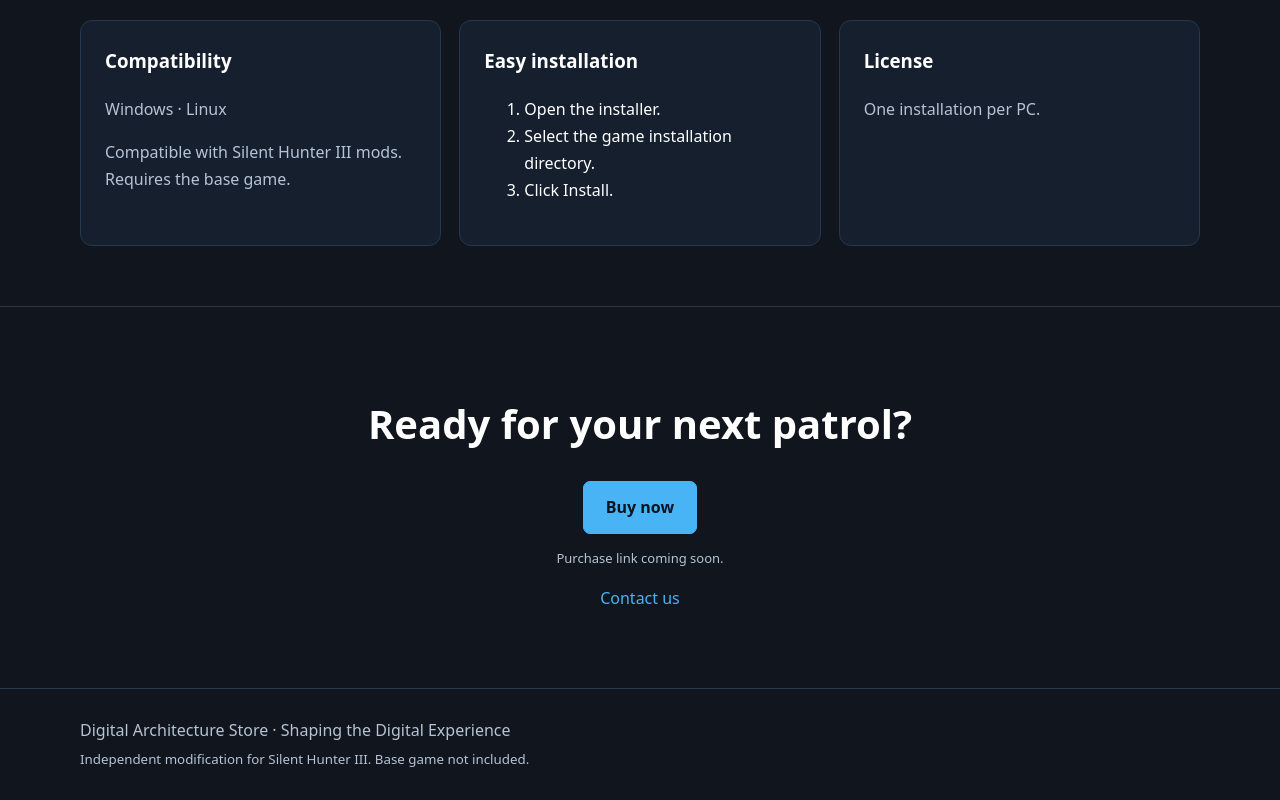
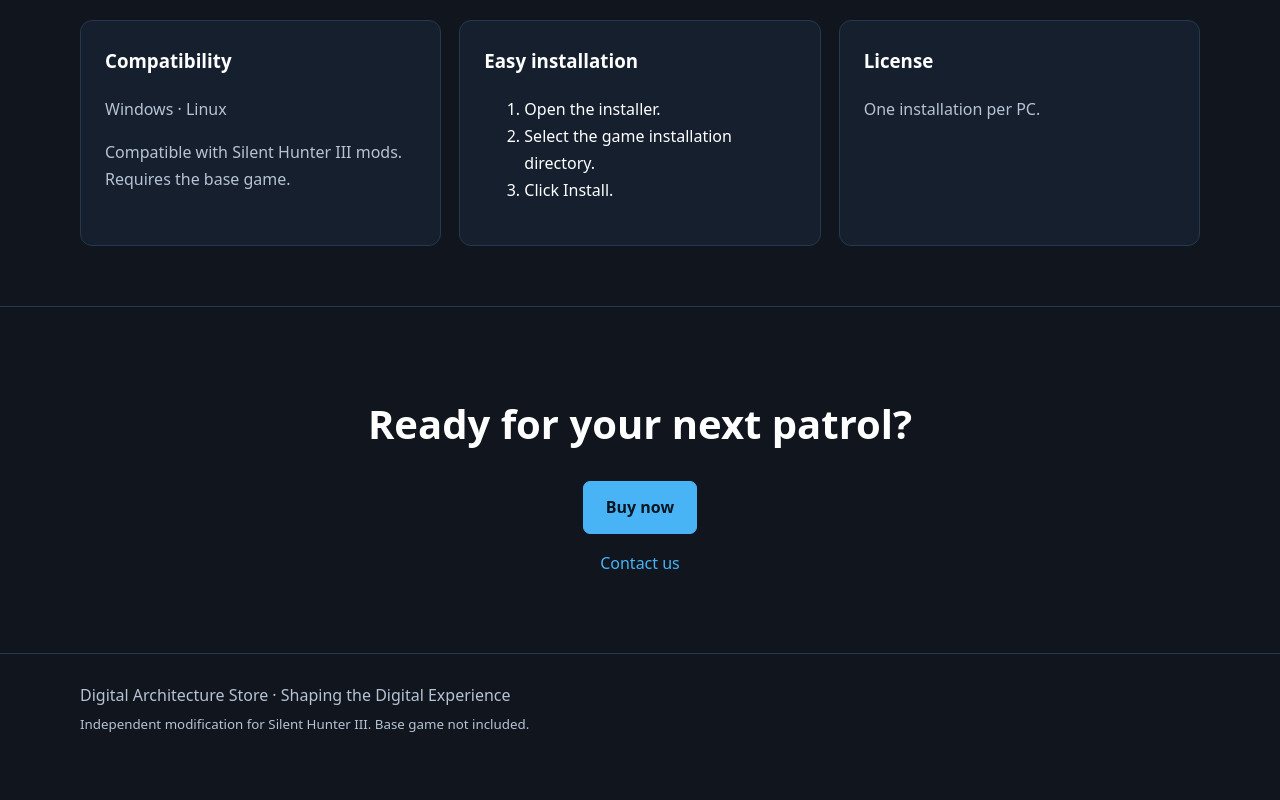
Before and after one commit to digitalarchitecturestore/digitalarchitecturestore.github.io, a plain HTML site: page products/spysat-ii/index.html in a window 1280 px wide. Shown: the part 2232-3032 px from the top of the page. After the commit the page ends 2997 px from the top, so only its background shows below. Drawn offline with Linux system fonts and the light colour scheme.

Commit message:
removido aviso de compra desativada no rodapé

```diff
--- a/products/spysat-ii/index.html
+++ b/products/spysat-ii/index.html
@@ -11,4 +11,4 @@
    style="cursor:pointer;"
    href="https://pay.hotmart.com/V108689144H?utm_source=da_store&utm_medium=landing_page&utm_campaign=spysat_ii&utm_content=bottom_buy_now&utm_term=en&sck=lp_en_bottom">
     Buy now
-</a><p class="note">Purchase link coming soon.</p><p><a href="mailto:rdeprera@gmail.com">Contact us</a></p></div></section></main><footer><div class="wrap">Digital Architecture Store · Shaping the Digital Experience<br><small>Independent modification for Silent Hunter III. Base game not included.</small></div></footer></body></html>
+</a><p><a href="mailto:rdeprera@gmail.com">Contact us</a></p></div></section></main><footer><div class="wrap">Digital Architecture Store · Shaping the Digital Experience<br><small>Independent modification for Silent Hunter III. Base game not included.</small></div></footer></body></html>
```
